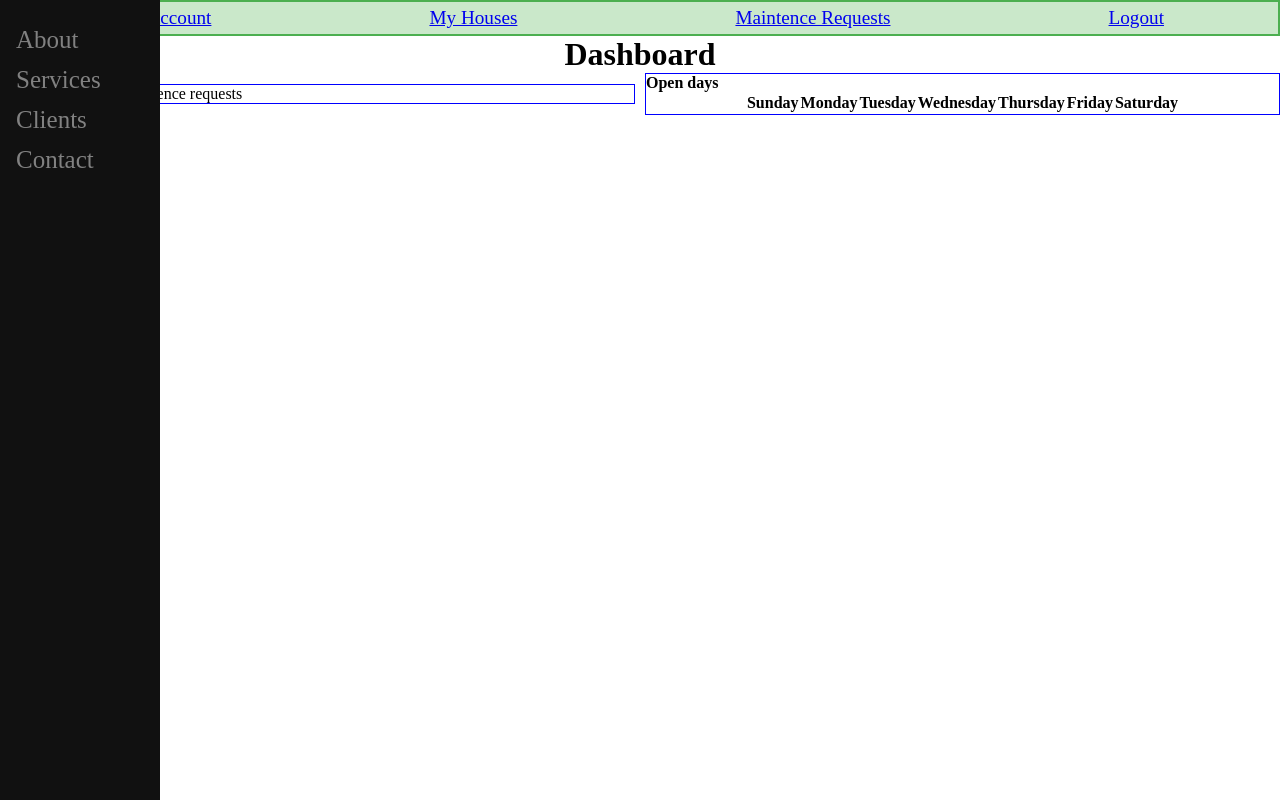
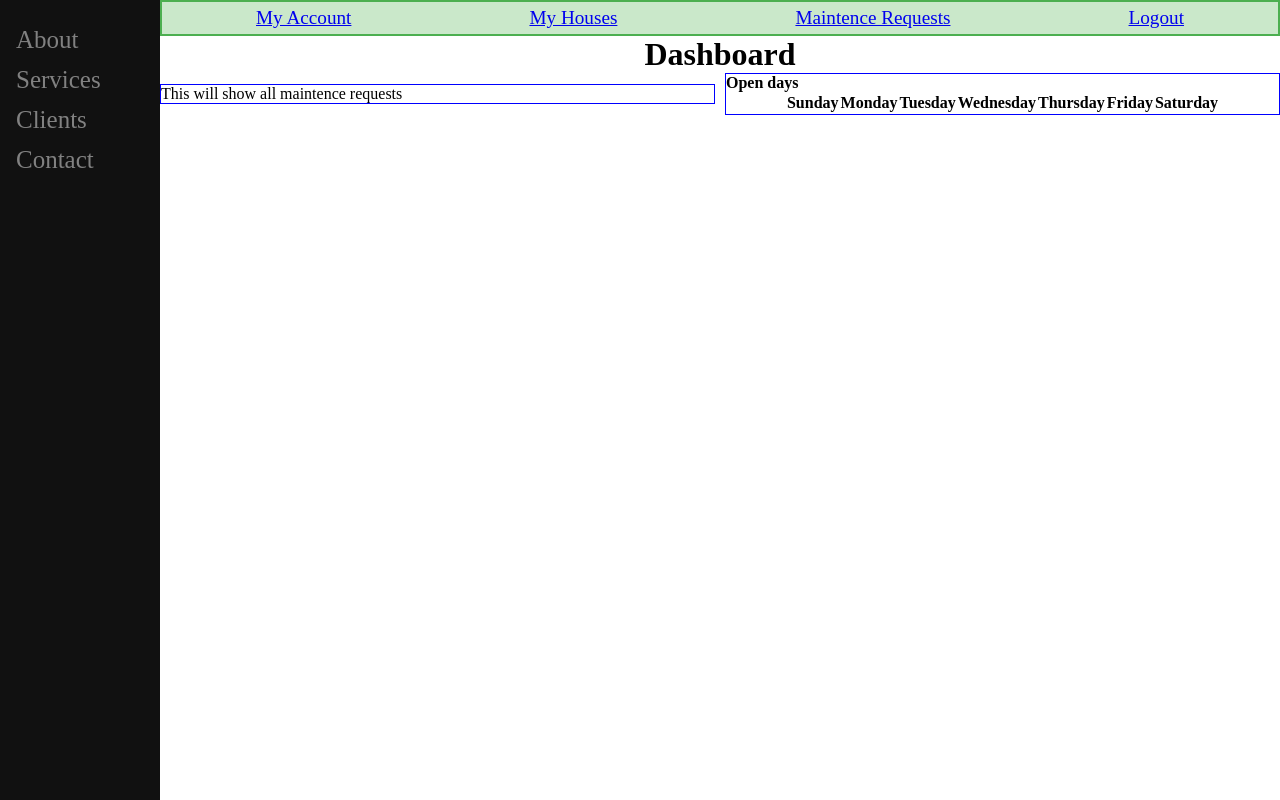
Before and after one commit to MattBourgeois/home_Management, a Flask app: page /dash in a window 1280 px wide. Run offline with Flask 3, Linux system fonts and the light colour scheme; lists and menus that the app fills with data are empty.

Commit message:
fixed left side nav bar, not pretty

```diff
--- a/Flask_app/static/css/style.css
+++ b/Flask_app/static/css/style.css
@@ -38,3 +38,6 @@ a{
 main.h1{
 	align-items: center;
 }
+body{
+	margin-left: 160px;
+}
```
